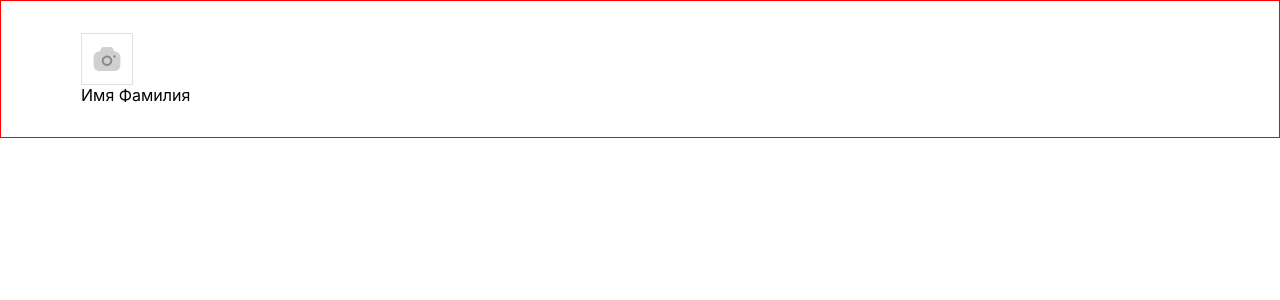
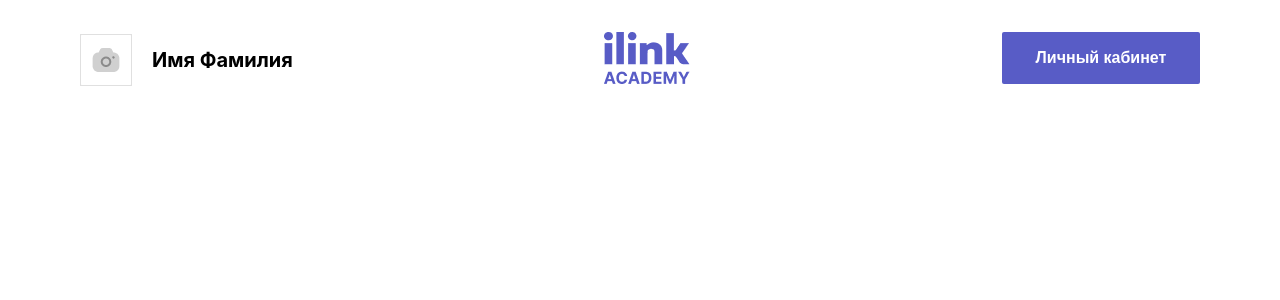
Before and after one commit to Axent13/ilink-test-task, a React (Create React App) app: page / in a window 1280 px wide. Shown: the top 300 px of the page. Built offline with nearby package versions, Linux system fonts and the light colour scheme.

Commit message:
Сверстал header

```diff
--- a/src/components/Header/Header.css
+++ b/src/components/Header/Header.css
@@ -3,7 +3,12 @@
   min-height: 7.25rem;
   display: flex;
   padding: 2rem 5rem;
-  border: 1px solid red;
+}
+
+.header__user-avatar-and-name {
+  display: flex;
+  align-items: center;
+  margin-right: auto;
 }
 
 .header__user-avatar {
@@ -12,3 +17,25 @@
   border: 1px solid #E0E0E0;
   background: url('../../assets/no-avatar.png') center no-repeat;
 }
+
+.header__user-name {
+  margin-left: 1.25rem;
+  font-weight: 700;
+  font-size: 1.25rem;
+}
+
+.header__lk {
+  margin-left: auto;
+}
+
+.header__lk-button {
+  width: 12.375rem;
+  height: 3.25rem;
+  background-color: #585CC6;
+  border-radius: 0.125rem;
+  border: none;
+  font-weight: 600;
+  font-size: 1rem;
+  color: #fff;
+  cursor: pointer;
+}
--- a/src/components/Header/Header.js
+++ b/src/components/Header/Header.js
@@ -1,5 +1,6 @@
 import './Header.css';
 import '../../assets/no-avatar.png';
+import ilinkLogo from '../../assets/ilink-logo.png';
 
 function Header() {
   return (
@@ -8,6 +9,12 @@ function Header() {
         <div class="header__user-avatar"></div>
         <p className="header__user-name">Имя Фамилия</p>
       </div>
+      <div className="header__logo">
+        <img src={ilinkLogo} alt="ilink Academy" />
+      </div>
+      <div className="header__lk">
+        <button className="header__lk-button" type="button">Личный кабинет</button>
+      </div>
     </header>
   );
 }
```
Also changed, not shown: src/assets/ilink-logo.png (added), src/assets/no-avatar.png.
